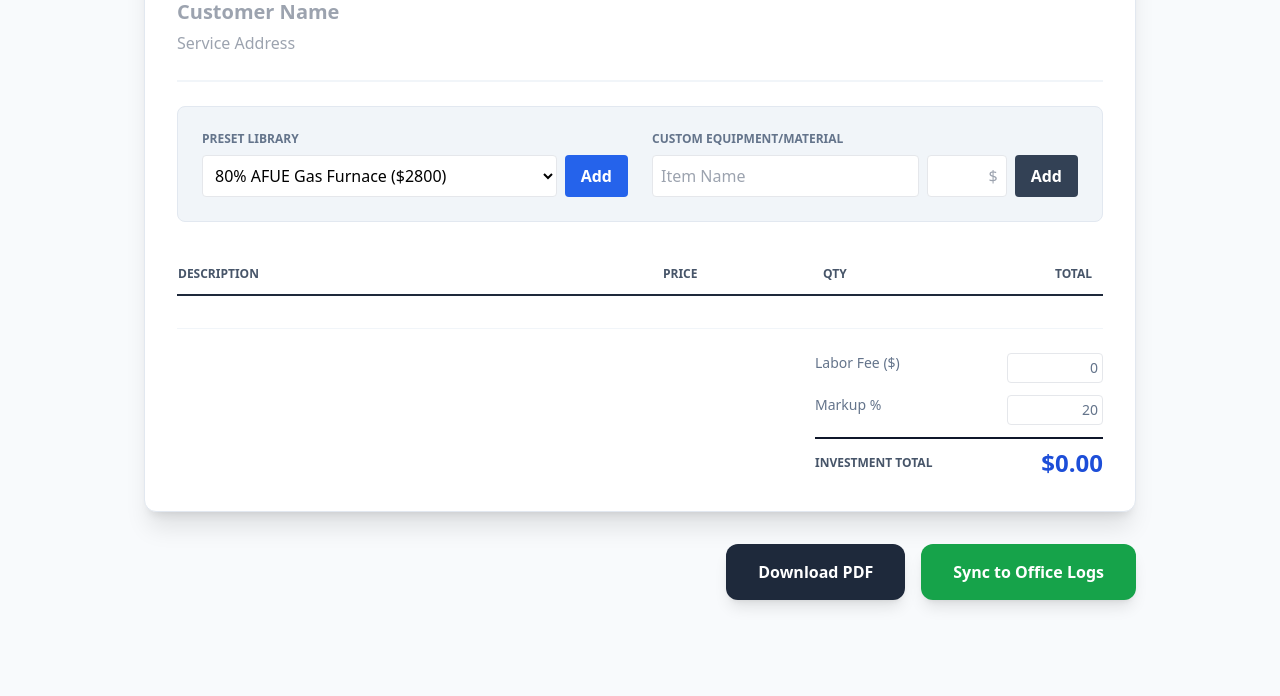
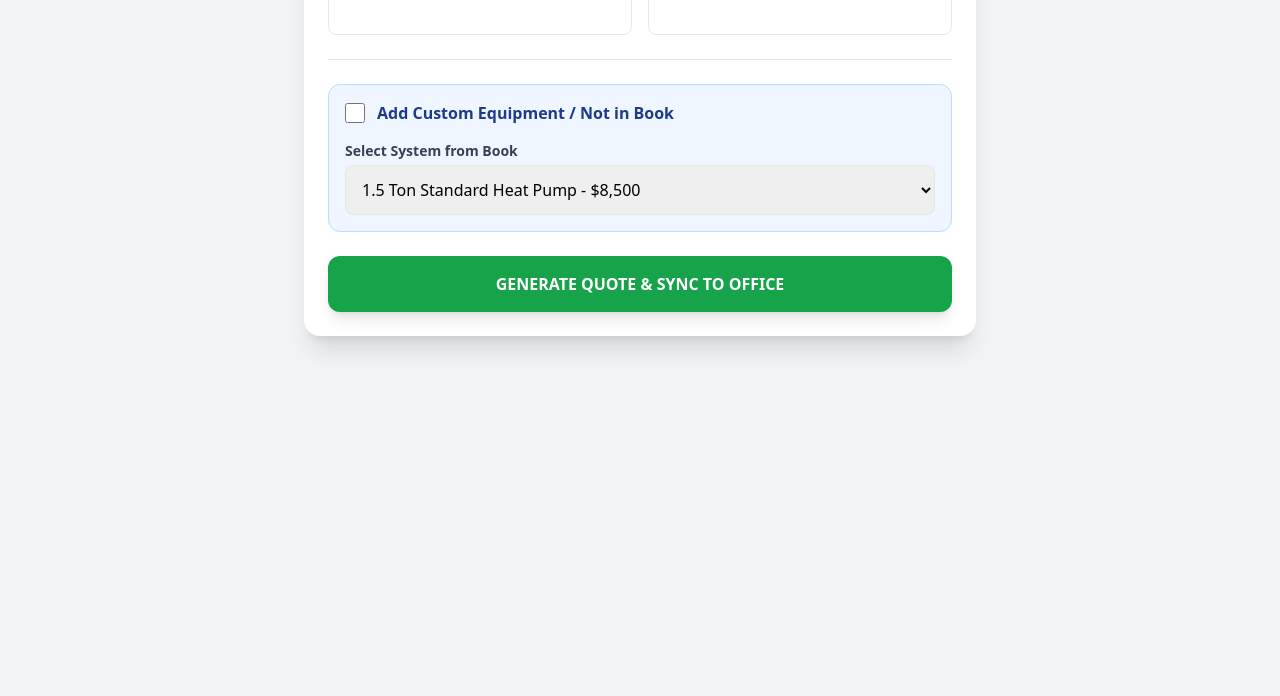
Before and after one commit to Dr-e-w/hvac-quoter, a plain HTML site: page index.html in a window 1280 px wide. Shown: the part 195-891 px from the top of the page. After the commit the page ends 800 px from the top, so only its background shows below. Drawn offline with nearby package versions, Linux system fonts and the light colour scheme.

Commit message:
Update index.html

```diff
--- a/index.html
+++ b/index.html
@@ -3,193 +3,106 @@
 <head>
     <meta charset="UTF-8">
     <meta name="viewport" content="width=device-width, initial-scale=1.0">
-    <title>HVAC Pricer | Hagerstown</title>
+    <title>HVAC Pricer v2.0 | Hagerstown</title>
     <script src="https://cdn.tailwindcss.com"></script>
-    <script src="https://cdnjs.cloudflare.com/ajax/libs/html2pdf.js/0.10.1/html2pdf.bundle.min.js"></script>
-    <style>
-        @media print { .no-print { display: none !important; } }
-        input[type="number"]::-webkit-inner-spin-button { display: none; }
-    </style>
 </head>
-<body class="bg-slate-50 min-h-screen pb-20 font-sans">
+<body class="bg-gray-100 min-h-screen p-4 md:p-8">
 
-    <nav class="bg-slate-900 text-white p-4 no-print shadow-md mb-8">
-        <div class="max-w-6xl mx-auto flex justify-between items-center">
-            <h1 class="text-xl font-black text-blue-400 uppercase tracking-tighter">HVAC <span class="text-white font-light">PRICER</span></h1>
-            <div id="db-status" class="text-[9px] uppercase font-bold px-2 py-0.5 rounded bg-blue-500/20 text-blue-400">Google Cloud Ready</div>
+    <div class="max-w-2xl mx-auto bg-white shadow-xl rounded-2xl overflow-hidden">
+        <div class="bg-blue-700 p-6 text-white text-center">
+            <h1 class="text-2xl font-bold italic uppercase tracking-wider">HVAC Pricer v2.0</h1>
+            <p class="text-blue-100 text-sm">Internal Quoting Tool - Hagerstown HQ</p>
         </div>
-    </nav>
 
-    <main class="max-w-5xl mx-auto p-4">
-        <div class="bg-white shadow-xl rounded-xl p-8 border border-slate-200" id="printable-area">
-            <div class="flex justify-between items-start border-b-2 border-slate-100 pb-6 mb-6">
+        <form id="quoteForm" class="p-6 space-y-6">
+            <div class="grid grid-cols-1 md:grid-cols-2 gap-4">
                 <div>
-                    <h2 class="text-3xl font-bold text-slate-800 uppercase italic">PROPOSAL</h2>
-                    <input type="text" id="cust-name" placeholder="Customer Name" class="block w-full mt-4 text-xl font-semibold border-b border-transparent focus:border-blue-500 outline-none">
-                    <input type="text" id="cust-addr" placeholder="Service Address" class="block w-full text-slate-500 border-b border-transparent focus:border-blue-500 outline-none mt-1">
+                    <label class="block text-sm font-bold text-gray-700 mb-1">Technician Name</label>
+                    <input type="text" id="techName" required class="w-full p-3 border rounded-lg focus:ring-2 focus:ring-blue-500 outline-none">
                 </div>
-                <div class="text-right text-sm text-slate-400 font-mono" id="quote-date"></div>
-            </div>
-
-            <div class="no-print bg-slate-100 p-6 rounded-lg mb-8 border border-slate-200">
-                <div class="grid grid-cols-1 md:grid-cols-2 gap-6">
-                    <div class="space-y-2">
-                        <label class="block text-xs font-bold text-slate-500 uppercase">Preset Library</label>
-                        <div class="flex gap-2">
-                            <select id="item-select" class="flex-grow p-2 border rounded bg-white"></select>
-                            <button onclick="addItem()" class="bg-blue-600 text-white px-4 py-2 rounded font-bold hover:bg-blue-700">Add</button>
-                        </div>
-                    </div>
-                    <div class="space-y-2">
-                        <label class="block text-xs font-bold text-slate-500 uppercase text-blue-600">Custom Equipment/Material</label>
-                        <div class="flex gap-2">
-                            <input type="text" id="custom-name" placeholder="Item Name" class="flex-grow p-2 border rounded">
-                            <input type="number" id="custom-price" placeholder="$" class="w-20 p-2 border rounded text-right">
-                            <button onclick="addCustom()" class="bg-slate-700 text-white px-4 py-2 rounded font-bold hover:bg-slate-800">Add</button>
-                        </div>
-                    </div>
+                <div>
+                    <label class="block text-sm font-bold text-gray-700 mb-1">Customer Zip Code</label>
+                    <input type="text" id="customerZip" required class="w-full p-3 border rounded-lg focus:ring-2 focus:ring-blue-500 outline-none">
                 </div>
             </div>
 
-            <table class="w-full mb-8">
-                <thead class="border-b-2 border-slate-800 text-xs uppercase font-black text-slate-600">
-                    <tr>
-                        <th class="text-left py-3">Description</th>
-                        <th class="text-center py-3">Price</th>
-                        <th class="text-center py-3">Qty</th>
-                        <th class="text-right py-3">Total</th>
-                        <th class="no-print"></th>
-                    </tr>
-                </thead>
-                <tbody id="quote-tbody" class="divide-y divide-slate-100"></tbody>
-            </table>
+            <hr>
 
-            <div class="flex justify-end border-t border-slate-100 pt-6">
-                <div class="w-72 space-y-3">
-                    <div class="flex justify-between text-slate-500 no-print text-sm">
-                        <span>Labor Fee ($)</span>
-                        <input type="number" id="labor-fee" value="0" oninput="calcTotal()" class="w-24 text-right border rounded p-1">
-                    </div>
-                    <div class="flex justify-between text-slate-500 no-print text-sm">
-                        <span>Markup %</span>
-                        <input type="number" id="markup-pct" value="20" oninput="calcTotal()" class="w-24 text-right border rounded p-1">
-                    </div>
-                    <div class="flex justify-between font-bold text-2xl pt-2 border-t-2 border-slate-900 mt-2">
-                        <span class="text-slate-600 uppercase text-xs self-center">Investment Total</span>
-                        <span id="grand-total" class="text-blue-700">$0.00</span>
-                    </div>
+            <div class="bg-blue-50 p-4 rounded-xl border border-blue-200">
+                <label class="flex items-center cursor-pointer">
+                    <input type="checkbox" id="customToggle" class="w-5 h-5 text-blue-600 rounded" onchange="toggleCustomFields()">
+                    <span class="ml-3 font-semibold text-blue-900">Add Custom Equipment / Not in Book</span>
+                </label>
+
+                <div id="customFields" class="hidden mt-4 space-y-4">
+                    <input type="text" id="customName" placeholder="Unit Brand & Model #" class="w-full p-3 border rounded-lg">
+                    <input type="number" id="customPrice" placeholder="Manual Price ($)" class="w-full p-3 border rounded-lg">
+                </div>
+
+                <div id="standardFields" class="mt-4">
+                    <label class="block text-sm font-bold text-gray-700 mb-1">Select System from Book</label>
+                    <select id="modelSelect" class="w-full p-3 border rounded-lg">
+                        <option value="1.5 Ton Standard Heat Pump - $8,500">1.5 Ton Standard Heat Pump - $8,500</option>
+                        <option value="2.0 Ton High Efficiency - $10,200">2.0 Ton High Efficiency - $10,200</option>
+                        <option value="Dual Fuel System - $12,500">Dual Fuel System - $12,500</option>
+                    </select>
                 </div>
             </div>
-        </div>
 
-        <div class="mt-8 flex flex-col md:flex-row justify-end gap-4 no-print">
-            <button onclick="generatePDF()" class="bg-slate-800 text-white px-8 py-4 rounded-xl font-bold shadow-lg hover:bg-slate-700 transition flex-grow md:flex-grow-0">Download PDF</button>
-            <button onclick="saveToCloud()" id="sync-btn" class="bg-green-600 text-white px-8 py-4 rounded-xl font-bold shadow-lg hover:bg-green-700 transition flex-grow md:flex-grow-0">Sync to Office Logs</button>
-        </div>
-    </main>
+            <button type="submit" id="submitBtn" class="w-full bg-green-600 hover:bg-green-700 text-white font-bold py-4 rounded-xl transition-all transform active:scale-95 shadow-lg">
+                GENERATE QUOTE & SYNC TO OFFICE
+            </button>
+        </form>
+    </div>
 
     <script>
-        const GOOGLE_SHEET_URL = 'https://script.google.com/macros/s/AKfycbwwPmfzN-P8oRbBaZe0I0u_CqtHP8kGHIQEOqkQflkK4jnEHPH-r30aDF7tbpR7Epi_/exec';
+        const WEB_APP_URL = 'https://script.google.com/macros/s/AKfycbwwPmfzN-P8oRbBaZe0I0u_CqtHP8kGHIQEOqkQflkK4jnEHPH-r30aDF7tbpR7Epi_/exec';
 
-        let quoteItems = [];
-        const catalog = [
-            { name: "80% AFUE Gas Furnace", price: 2800 },
-            { name: "96% AFUE High-Efficiency", price: 3900 },
-            { name: "Whole-Home Humidifier", price: 750 },
-            { name: "12k BTU Mini-Split", price: 3200 },
-            { name: "Line Set (Standard)", price: 250 }
-        ];
-
-        function init() {
-            document.getElementById('quote-date').innerText = new Date().toLocaleDateString();
-            document.getElementById('item-select').innerHTML = catalog.map(i => `<option value='${JSON.stringify(i)}'>${i.name} ($${i.price})</option>`).join('');
+        function toggleCustomFields() {
+            const isCustom = document.getElementById('customToggle').checked;
+            document.getElementById('customFields').classList.toggle('hidden', !isCustom);
+            document.getElementById('standardFields').classList.toggle('hidden', isCustom);
         }
 
-        function addItem() {
-            const item = JSON.parse(document.getElementById('item-select').value);
-            quoteItems.push({...item, qty: 1});
-            render();
-        }
+        document.getElementById('quoteForm').addEventListener('submit', async (e) => {
+            e.preventDefault();
+            const btn = document.getElementById('submitBtn');
+            const isCustom = document.getElementById('customToggle').checked;
 
-        function addCustom() {
-            const name = document.getElementById('custom-name').value;
-            const price = parseFloat(document.getElementById('custom-price').value);
-            if(!name || isNaN(price)) return alert("Enter item name and price.");
-            quoteItems.push({ name: name, price: price, qty: 1 });
-            document.getElementById('custom-name').value = '';
-            document.getElementById('custom-price').value = '';
-            render();
-        }
-
-        function render() {
-            const body = document.getElementById('quote-tbody');
-            body.innerHTML = quoteItems.map((item, idx) => `
-                <tr class="border-b border-slate-50">
-                    <td class="py-4 font-medium">${item.name}</td>
-                    <td class="text-center font-mono text-sm">$${item.price.toFixed(2)}</td>
-                    <td class="text-center"><input type="number" value="${item.qty}" onchange="updateQty(${idx}, this.value)" class="w-12 text-center border rounded"></td>
-                    <td class="text-right font-bold text-slate-700">$${(item.price * item.qty).toFixed(2)}</td>
-                    <td class="no-print text-right pl-2"><button onclick="remove(${idx})" class="text-slate-300 hover:text-red-500 px-2">✕</button></td>
-                </tr>
-            `).join('');
-            calcTotal();
-        }
-
-        function updateQty(i, v) { quoteItems[i].qty = parseFloat(v) || 0; calcTotal(); }
-        function remove(i) { quoteItems.splice(i, 1); render(); }
-
-        function calcTotal() {
-            const sub = quoteItems.reduce((s, i) => s + (i.price * i.qty), 0);
-            const labor = parseFloat(document.getElementById('labor-fee').value) || 0;
-            const markup = parseFloat(document.getElementById('markup-pct').value) || 0;
-            const total = (sub + labor) * (1 + (markup / 100));
-            const displayTotal = `$${total.toLocaleString(undefined, {minimumFractionDigits: 2})}`;
-            document.getElementById('grand-total').innerText = displayTotal;
-            return total;
-        }
-
-        async function saveToCloud() {
-            const btn = document.getElementById('sync-btn');
-            const customer = document.getElementById('cust-name').value;
-            if(!customer) return alert("Enter customer name.");
-
-            btn.innerText = "Syncing...";
+            // Set loading state
+            btn.innerText = "SYNCING DATA...";
             btn.disabled = true;
 
-            const itemSummary = quoteItems.map(i => `${i.name} (x${i.qty})`).join(' | ');
-
             const payload = {
-                customer_name: customer,
-                address: document.getElementById('cust-addr').value,
-                total_price: calcTotal(),
-                markup_pct: document.getElementById('markup-pct').value,
-                labor_fee: document.getElementById('labor-fee').value,
-                item_summary: itemSummary
+                techName: document.getElementById('techName').value,
+                customerZip: document.getElementById('customerZip').value,
+                isCustom: isCustom,
+                // If custom is checked, use custom name; otherwise, split the dropdown value to get the name
+                equipmentName: isCustom ? document.getElementById('customName').value : document.getElementById('modelSelect').value.split(' - ')[0],
+                totalPrice: isCustom ? document.getElementById('customPrice').value : document.getElementById('modelSelect').value.split(' - ')[1]
             };
 
             try {
-                await fetch(GOOGLE_SHEET_URL, {
+                // 'no-cors' is necessary for Google Apps Script to work from a web front-end
+                await fetch(WEB_APP_URL, {
                     method: 'POST',
                     mode: 'no-cors',
+                    cache: 'no-cache',
+                    headers: { 'Content-Type': 'application/json' },
                     body: JSON.stringify(payload)
                 });
-                alert("Quote successfully sent to Hagerstown Office Logs!");
-            } catch (err) {
-                alert("Sync error: " + err.message);
+
+                alert("Success! The office has received the quote log.");
+                document.getElementById('quoteForm').reset();
+                toggleCustomFields(); // Reset field visibility
+            } catch (error) {
+                console.error("Sync Error:", error);
+                alert("The sync failed. Check your internet connection.");
             } finally {
-                btn.innerText = "Sync to Office Logs";
+                btn.innerText = "GENERATE QUOTE & SYNC TO OFFICE";
                 btn.disabled = false;
             }
-        }
-
-        function generatePDF() {
-            const element = document.getElementById('printable-area');
-            html2pdf().from(element).set({
-                margin: 0.5, filename: `Proposal_${document.getElementById('cust-name').value}.pdf`,
-                jsPDF: { unit: 'in', format: 'letter' }
-            }).save();
-        }
-        init();
+        });
     </script>
 </body>
 </html>
```
